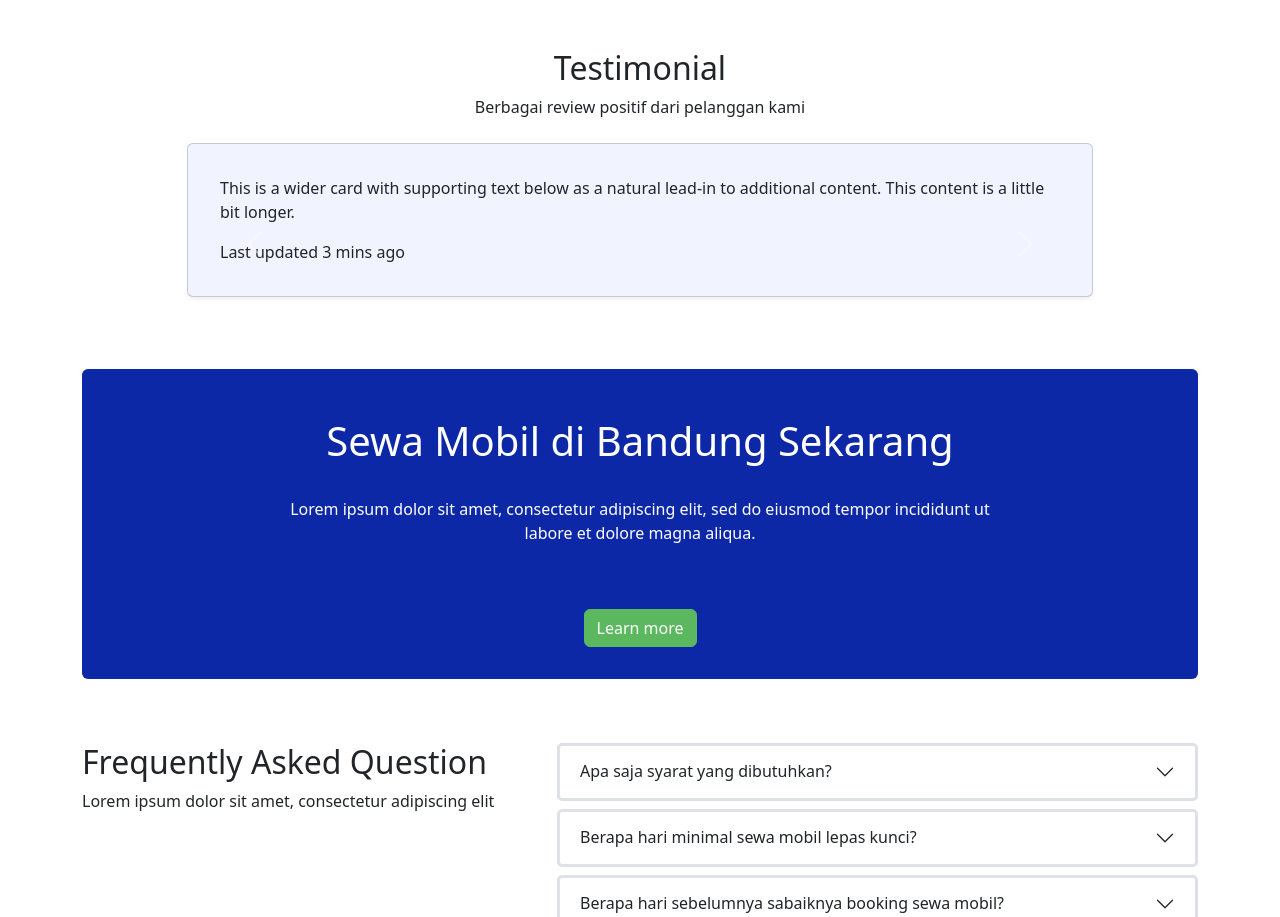
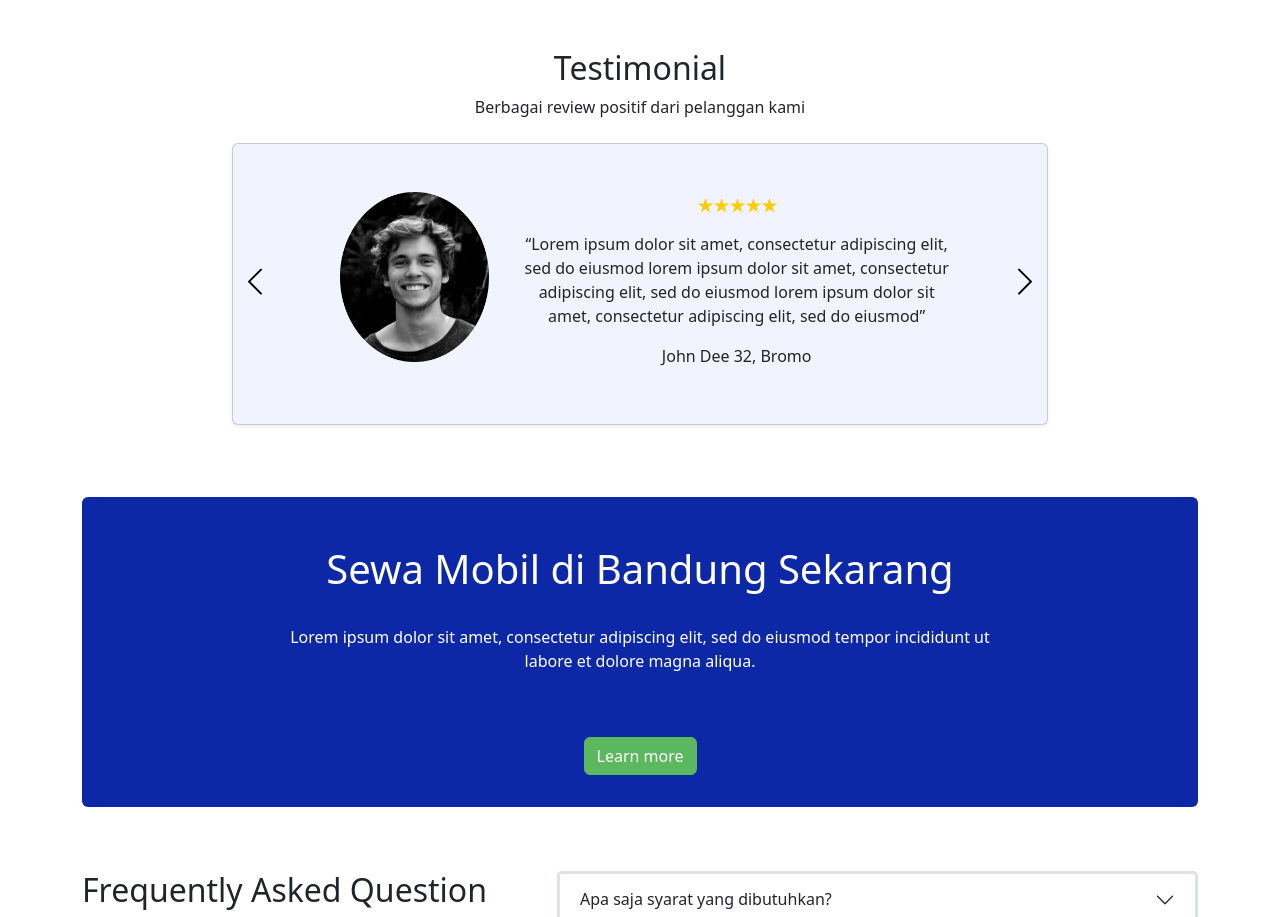
Before and after one commit to randhayoga/24001085-km6-ips-binar-car-challenge-ch1, a website: page index.html in a window 1280 px wide. Shown: the part 1308-2225 px from the top of the page. Drawn offline with nearby package versions, Linux system fonts and the light colour scheme.

Commit message:
feat: testimonials carousel

```diff
--- a/index.html
+++ b/index.html
@@ -226,72 +226,140 @@
 
       <div class="row mt-4">
         <div class="col-lg-0 col-xl-1"></div>
-        <div class="col-lg-12 col-xl-10">
+        <div class="col-lg-12 col-xl-10" align="center">
           <div
-            id="carouselExampleControls"
+            id="carouselTestimonial"
             class="carousel slide"
-            data-ride="carousel"
+            data-bs-touch="false"
           >
             <div class="carousel-inner">
               <div class="carousel-item active">
-                <div class="card shadow-sm p-3 mb-5 bg-light rounded">
-                  <div class="card-body">
-                    <p class="card-text">
-                      This is a wider card with supporting text below as a
-                      natural lead-in to additional content. This content is a
-                      little bit longer.
-                    </p>
-                    <p class="card-text">Last updated 3 mins ago</p>
+                <div
+                  class="card shadow-sm p-3 mb-5 bg-light rounded"
+                  style="width: 90%"
+                >
+                  <div class="row card-body mt-2">
+                    <div class="col-xl-1"></div>
+                    <div class="col-xl-3 my-2">
+                      <img
+                        src="public/images/img_photo.png"
+                        alt="Person"
+                        width="149"
+                        height="170"
+                      />
+                    </div>
+                    <div class="col-xl-7 my-2">
+                      <img
+                        src="public/images/img_rate.png"
+                        alt="Rating"
+                        width="80"
+                        height="16"
+                      />
+                      <p class="mt-3">
+                        “Lorem ipsum dolor sit amet, consectetur adipiscing
+                        elit, sed do eiusmod lorem ipsum dolor sit amet,
+                        consectetur adipiscing elit, sed do eiusmod lorem ipsum
+                        dolor sit amet, consectetur adipiscing elit, sed do
+                        eiusmod”
+                      </p>
+                      <p style="font-weight: 500">John Dee 32, Bromo</p>
+                    </div>
                   </div>
                 </div>
               </div>
               <div class="carousel-item">
-                <div class="card shadow-sm p-3 mb-5 bg-light rounded">
-                  <div class="card-body">
-                    <p class="card-text">
-                      This is a wider card with supporting text below as a
-                      natural lead-in to additional content. This content is a
-                      little bit longer.
-                    </p>
-                    <p class="card-text">Last updated 2 mins ago</p>
+                <div
+                  class="card shadow-sm p-3 mb-5 bg-light rounded"
+                  style="width: 90%"
+                >
+                  <div class="row card-body mt-2">
+                    <div class="col-xl-1"></div>
+                    <div class="col-xl-3 my-2">
+                      <img
+                        src="public/images/img_photo.png"
+                        alt="Person"
+                        width="149"
+                        height="170"
+                      />
+                    </div>
+                    <div class="col-xl-7 my-2">
+                      <img
+                        src="public/images/img_rate.png"
+                        alt="Rating"
+                        width="80"
+                        height="16"
+                      />
+                      <p class="mt-3">
+                        “Lorem ipsum dolor sit amet, consectetur adipiscing
+                        elit, sed do eiusmod lorem ipsum dolor sit amet,
+                        consectetur adipiscing elit, sed do eiusmod lorem ipsum
+                        dolor sit amet, consectetur adipiscing elit, sed do
+                        eiusmod”
+                      </p>
+                      <p style="font-weight: 500">John Dee 32, Bromo</p>
+                    </div>
                   </div>
                 </div>
               </div>
               <div class="carousel-item">
-                <div class="card shadow-sm p-3 mb-5 bg-light rounded">
-                  <div class="card-body">
-                    <p class="card-text">
-                      This is a wider card with supporting text below as a
-                      natural lead-in to additional content. This content is a
-                      little bit longer.
-                    </p>
-                    <p class="card-text">Last updated 1 mins ago</p>
+                <div
+                  class="card shadow-sm p-3 mb-5 bg-light rounded"
+                  style="width: 90%"
+                >
+                  <div class="row card-body mt-2">
+                    <div class="col-xl-1"></div>
+                    <div class="col-xl-3 my-2">
+                      <img
+                        src="public/images/img_photo.png"
+                        alt="Person"
+                        width="149"
+                        height="170"
+                      />
+                    </div>
+                    <div class="col-xl-7 my-2">
+                      <img
+                        src="public/images/img_rate.png"
+                        alt="Rating"
+                        width="80"
+                        height="16"
+                      />
+                      <p class="mt-3">
+                        “Lorem ipsum dolor sit amet, consectetur adipiscing
+                        elit, sed do eiusmod lorem ipsum dolor sit amet,
+                        consectetur adipiscing elit, sed do eiusmod lorem ipsum
+                        dolor sit amet, consectetur adipiscing elit, sed do
+                        eiusmod”
+                      </p>
+                      <p style="font-weight: 500">John Dee 32, Bromo</p>
+                    </div>
                   </div>
                 </div>
               </div>
             </div>
-            <a
+            <button
               class="carousel-control-prev"
-              href="#carouselExampleControls"
-              role="button"
-              data-slide="prev"
+              type="button"
+              data-bs-target="#carouselTestimonial"
+              data-bs-slide="prev"
             >
               <span
                 class="carousel-control-prev-icon"
                 aria-hidden="true"
               ></span>
-            </a>
-            <a
+              <span class="visually-hidden">Previous</span>
+            </button>
+            <button
               class="carousel-control-next"
-              href="#carouselExampleControls"
-              role="button"
-              data-slide="next"
+              type="button"
+              data-bs-target="#carouselTestimonial"
+              data-bs-slide="next"
             >
               <span
                 class="carousel-control-next-icon"
                 aria-hidden="true"
               ></span>
-            </a>
+              <span class="visually-hidden">Next</span>
+            </button>
           </div>
         </div>
         <div class="col-lg-0 col-xl-1"></div>
@@ -507,16 +575,18 @@
           <p>081-233-334-808</p>
         </div>
         <div class="col-lg-2 mb-3">
-          <a href="#" style="text-decoration: none; font-weight: 500"
+          <a
+            href="#our-services"
+            style="text-decoration: none; font-weight: 500"
             ><p>Our Services</p></a
           >
-          <a href="#" style="text-decoration: none; font-weight: 500"
+          <a href="#why-us" style="text-decoration: none; font-weight: 500"
             ><p>Why Us</p></a
           >
-          <a href="#" style="text-decoration: none; font-weight: 500"
+          <a href="#testimonial" style="text-decoration: none; font-weight: 500"
             ><p>Testimonial</p></a
           >
-          <a href="#" style="text-decoration: none; font-weight: 500"
+          <a href="#faq" style="text-decoration: none; font-weight: 500"
             ><p>FAQ</p></a
           >
         </div>
--- a/scss/custom.scss
+++ b/scss/custom.scss
@@ -11,5 +11,23 @@ $accordion-inner-border-radius: 5px;
 $accordion-button-active-bg: #ffffff;
 // How to remove the annoying color highlight???
 
+// carousel
+$carousel-control-color: #000000;
+$carousel-control-opacity: 1;
+.carousel-control-prev,
+.carousel-control-next {
+  position: absolute;
+  top: 50%;
+  transform: TranslateY(-8%);
+}
+.carousel-control-prev {
+  right: auto;
+  left: 20px;
+}
+.carousel-control-next {
+  left: auto;
+  right: 20px;
+}
+
 // import bootstrap
 @import "../node_modules/bootstrap/scss/bootstrap";
```
Also changed, not shown: css/custom.css, public/images/img_photo.png (added), public/images/img_rate.png (added), 1 other file.
